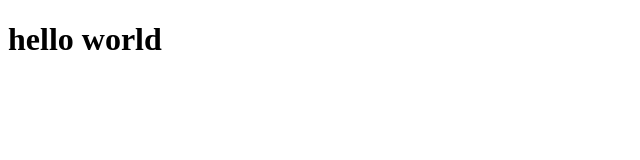
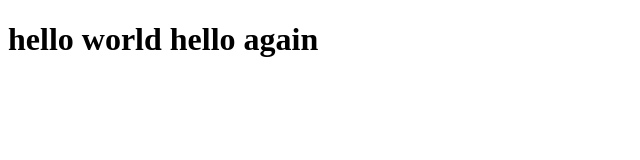
Before and after one commit to pardeep5516/newapp, a plain HTML site: page hello.html in a window 1280 px wide. Shown: the whole page, without its empty margins (0-640 px from the left). Drawn offline with Linux system fonts and the light colour scheme.

Commit message:
Update hello.html

```diff
--- a/hello.html
+++ b/hello.html
@@ -9,7 +9,7 @@
 </head>
 
 <body>
-    <h1>hello world</h1>
+    <h1>hello world hello again</h1>
 </body>
 
 </html>
```
